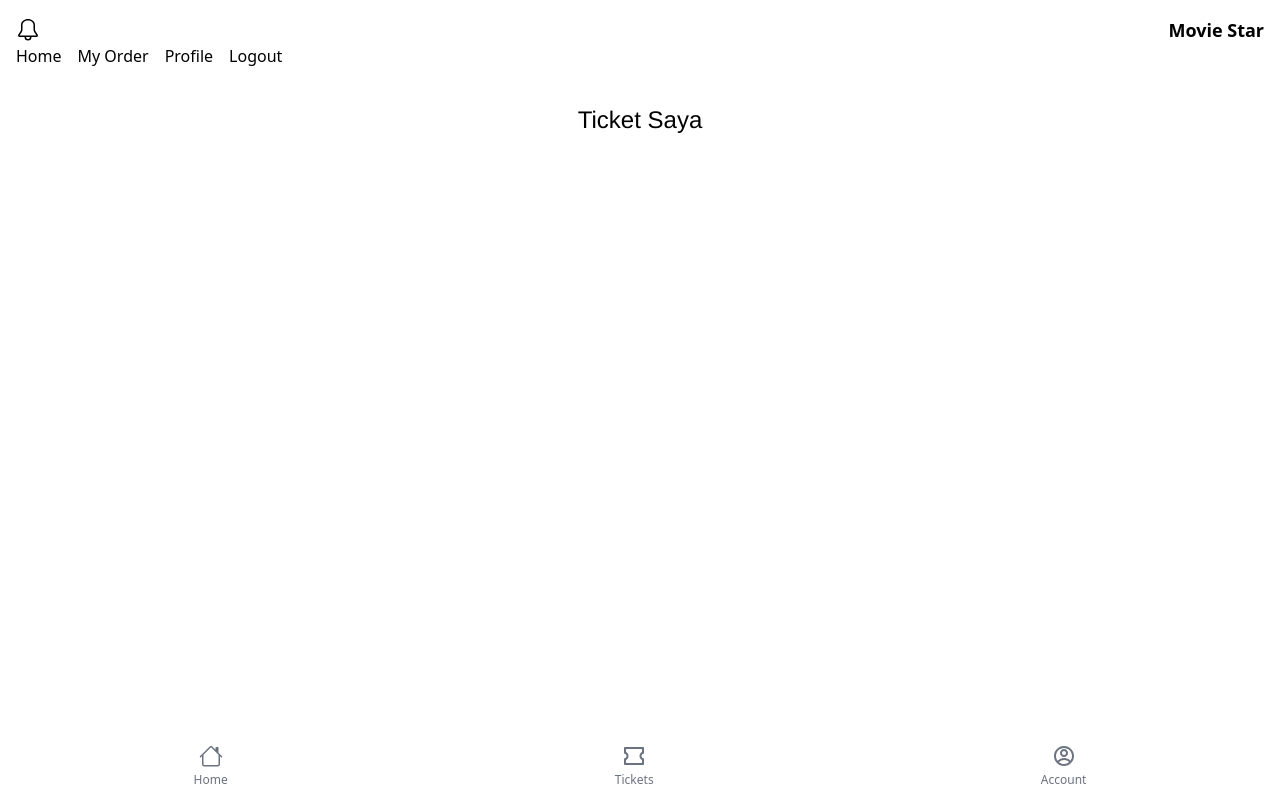
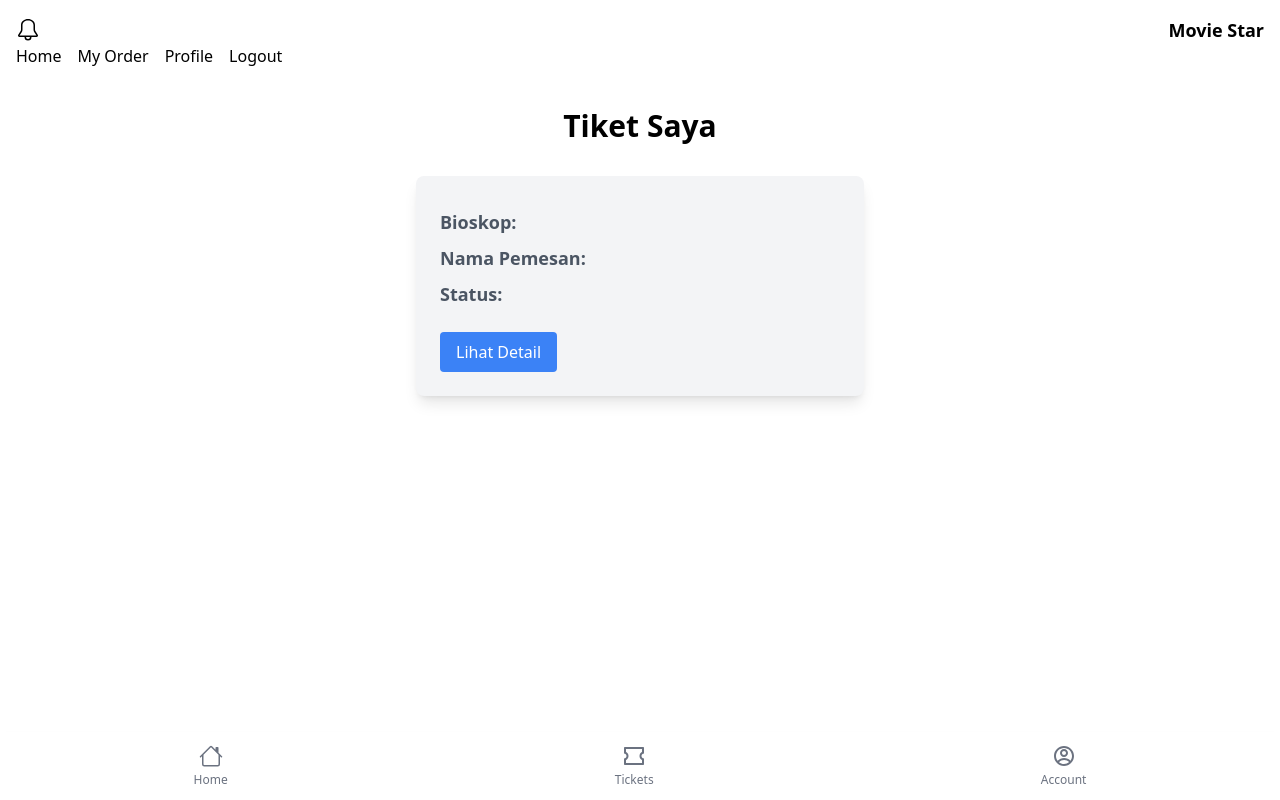
Before and after one commit to HN721/MovieStarFrontend, a React (Vite) app: page /account/order in a window 1280 px wide. Built offline with nearby package versions, Linux system fonts and the light colour scheme; no server answers; sample sign-in values are in the browser's storage.

Commit message:
cekStatusTicket

```diff
--- a/src/pages/User/OrderAccount.jsx
+++ b/src/pages/User/OrderAccount.jsx
@@ -8,30 +8,51 @@ export default function OrderAccount() {
   const [nama, setNama] = useState("");
   const [movie, setMovie] = useState("");
   const [jadwal, setJadwal] = useState("");
+  const [status, setStatus] = useState("");
   const user = useSelector((state) => state.auth.user.id);
+
   useEffect(() => {
     const fetchOrder = async () => {
       try {
         const res = await getOneOrder(user);
+        setStatus(res.status);
         setMovie(res.jadwal.movie.judul);
         setNama(res.user.name);
         setJadwal(res.jadwal.bioskop.nama);
         console.log(res);
       } catch (e) {
-        return e;
+        console.error(e);
       }
     };
     fetchOrder();
-  }, []);
+  }, [user]);
+
   return (
     <>
       <Navbar />
-      <div className="px-6">
-        <h1 className="text-2xl font-arimo text-center mt-5">Ticket Saya</h1>
-        <div className="bg-slate-400 w-full">
-          <h1>{movie}</h1>
-          <p>{jadwal}</p>
-          <p>{nama}</p>
+      <div className="px-6 mt-6">
+        <h1 className="text-3xl font-bold text-center mb-8">Tiket Saya</h1>
+
+        <div className="bg-gray-100 shadow-lg rounded-lg p-6 w-full max-w-md mx-auto">
+          <h1 className="text-2xl font-bold text-gray-800">{movie}</h1>
+          <p className="text-lg text-gray-600 mt-2">
+            <span className="font-semibold">Bioskop: </span>
+            {jadwal}
+          </p>
+          <p className="text-lg text-gray-600 mt-2">
+            <span className="font-semibold">Nama Pemesan: </span>
+            {nama}
+          </p>
+          <p className="text-lg text-gray-600 mt-2">
+            <span className="font-semibold">Status: </span>
+            {status}
+          </p>
+          <button
+            className="mt-6 px-4 py-2 bg-blue-500 text-white font-medium rounded hover:bg-blue-600 transition"
+            onClick={() => alert("Detail tiket akan segera ditampilkan.")}
+          >
+            Lihat Detail
+          </button>
         </div>
       </div>
       <Footer />
```
